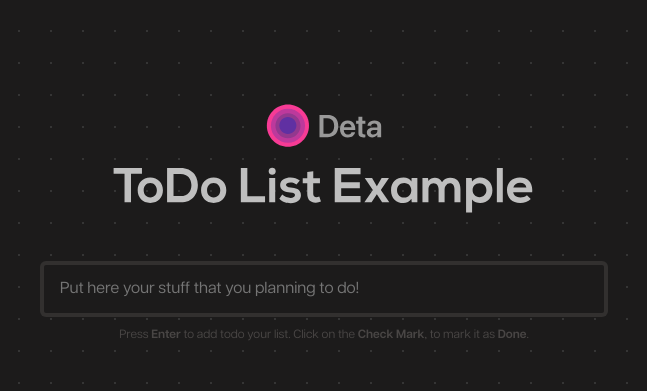
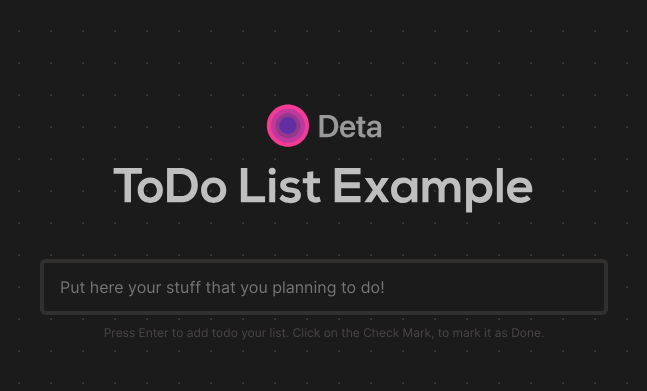
Before and after one commit to deta/todo-app, a website built with Vite: page todo-list/frontend/index.html in a window 1280 px wide. Shown: the top 391 px of the page, 316-963 px from the left. Built offline with nearby package versions, Linux system fonts and the light colour scheme; files whose address does not match are found by name.

Commit message:
Changed font to Inter

```diff
--- a/todo-list/frontend/style.css
+++ b/todo-list/frontend/style.css
@@ -1,18 +1,12 @@
 @font-face {
-  font-family: 'Articulata';
+  font-family: 'Inter';
   font-weight: normal;
-  src: url('/ArticulatCF-Regular.woff2') format('woff2');
-}
-
-@font-face {
-  font-family: 'Articulata';
-  font-weight: bold;
-  src: url('/ArticulatCF-DemiBold.woff2') format('woff2');
+  src: url('/Inter-Regular.woff2') format('woff2');
 }
 
 * {
   box-sizing: border-box;
-  font-family: Articulata, Inter, Avenir, Helvetica, Arial, sans-serif;
+  font-family: Inter, Avenir, Helvetica, Arial, sans-serif;
 }
 
 :root {
```
Also changed, not shown: todo-list/frontend/public/ArticulatCF-DemiBold.woff2 (deleted), todo-list/frontend/public/ArticulatCF-Regular.woff2 (deleted), todo-list/frontend/public/Inter-Regular.woff2 (added).
